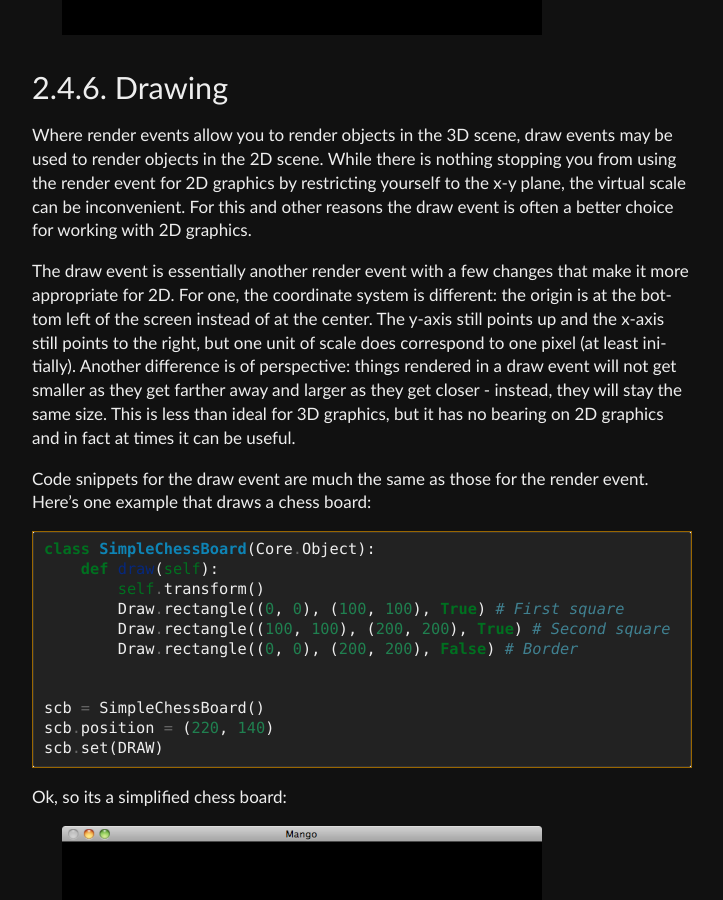
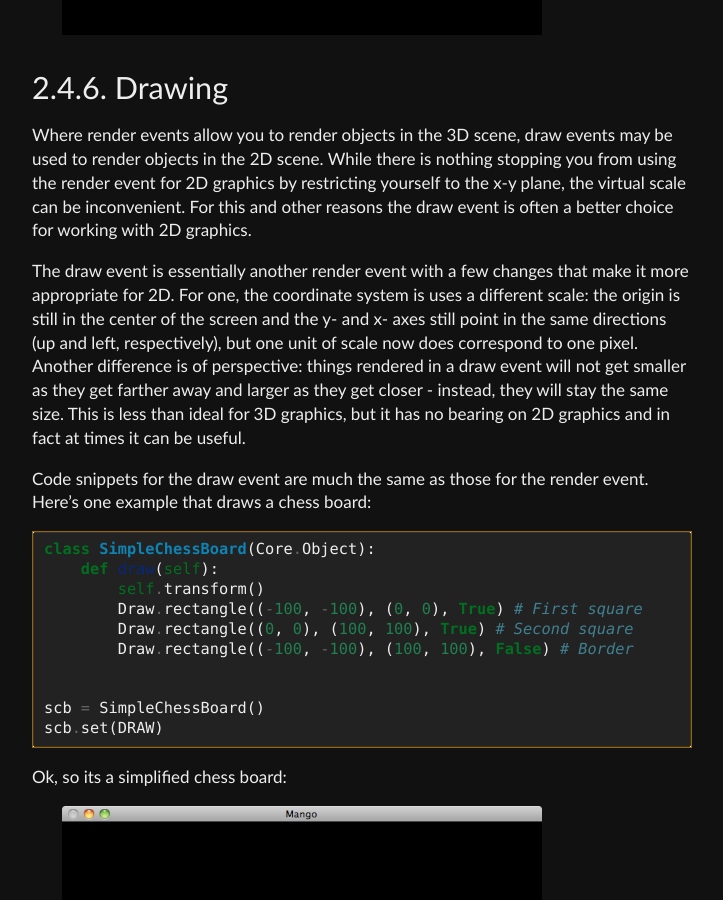
Before and after one commit to bo0ts/mango, a Sphinx documentation site: the page built from doc/source/python/rendering.rst, in a window 1280 px wide and 900 px high, scrolled down 7753 px. Shown: the whole window, without its empty margins (388-1111 px from the left). Built offline with Sphinx 7.4.7, drawn with Linux system fonts in a browser that asks for light colours.

Commit message:
docs (change to drawing coordinates)

```diff
--- a/doc/source/python/rendering.rst
+++ b/doc/source/python/rendering.rst
@@ -307,9 +307,9 @@ and other reasons the draw event is often a better choice for working with
 
 The draw event is essentially another render event with a few changes that
 make it more appropriate for 2D. For one, the coordinate system is
-different: the origin is at the bottom left of the screen instead of at the
-center. The y-axis still points up and the x-axis still points to the right,
-but one unit of scale does correspond to one pixel (at least initially).
+uses a different scale: the origin is still in the center of the screen
+and the y- and x- axes still point in the same directions (up and left,
+respectively), but one unit of scale now does correspond to one pixel.
 Another difference is of perspective: things rendered in a draw event will
 not get smaller as they get farther away and larger as they get closer -
 instead, they will stay the same size. This is less than ideal for 3D
@@ -324,14 +324,14 @@ event. Here's one example that draws a chess board:
   class SimpleChessBoard(Core.Object):
       def draw(self):
           self.transform()
-          Draw.rectangle((0, 0), (100, 100), True) # First square
-          Draw.rectangle((100, 100), (200, 200), True) # Second square
-          Draw.rectangle((0, 0), (200, 200), False) # Border
+          Draw.rectangle((-100, -100), (0, 0), True) # First square
+          Draw.rectangle((0, 0), (100, 100), True) # Second square
+          Draw.rectangle((-100, -100), (100, 100), False) # Border
 
 
   scb = SimpleChessBoard()
-  scb.position = (220, 140)
   scb.set(DRAW)
+
 
 Ok, so its a simplified chess board:
 
```
